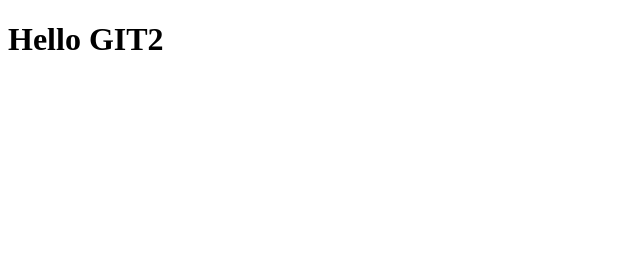
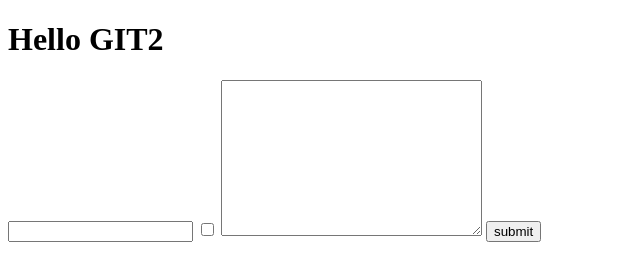
Before and after one commit to Sreymom823/practice1, a plain HTML site: page index.html in a window 1280 px wide. Shown: the whole page, without its empty margins (0-640 px from the left). Drawn offline with Linux system fonts and the light colour scheme.

Commit message:
add fields

```diff
--- a/index.html
+++ b/index.html
@@ -8,5 +8,9 @@
 </head>
 <body>
     <h1>Hello GIT2</h1>
+    <input type="text">
+    <input type="checkbox">
+    <textarea name="" id="" cols="30" rows="10"></textarea>
+    <button type="submit">submit</button>
 </body>
 </html>
```
